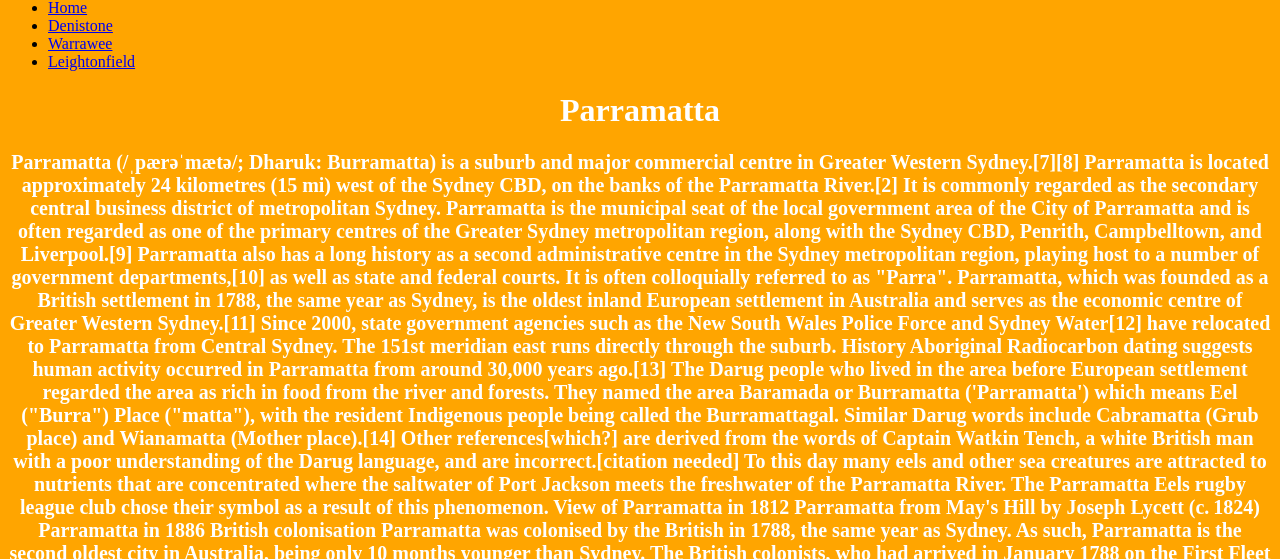
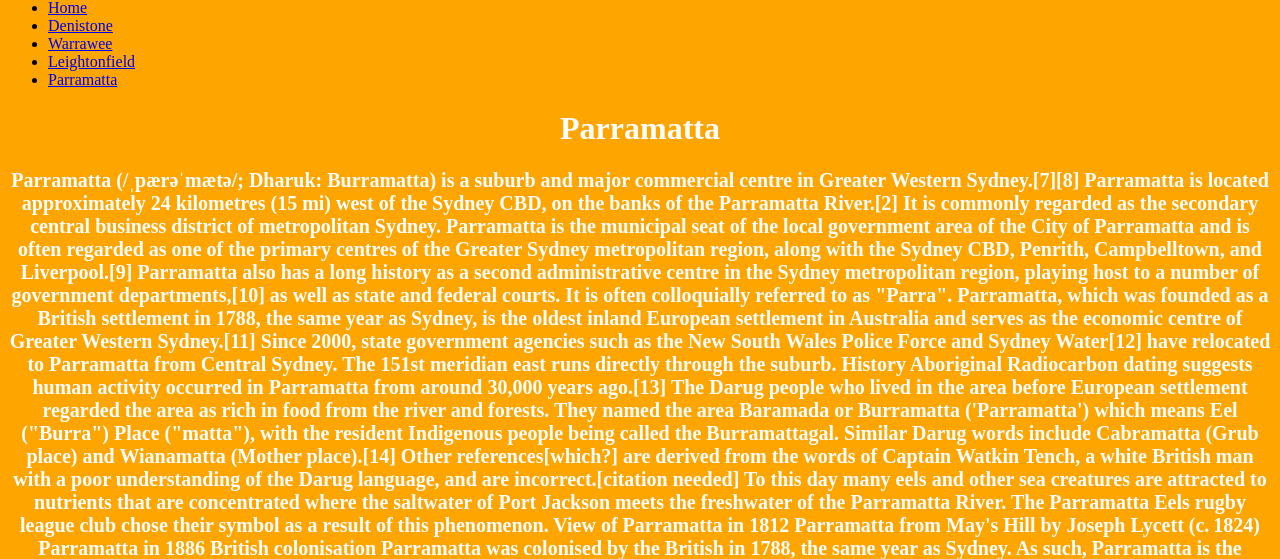
Before and after one commit to KingOfPopMJ1/KingOfPopMJ1.github.io, a plain HTML site: page Parramatta.html in a window 1280 px wide. Shown: the part 241-800 px from the top of the page. Drawn offline with Linux system fonts and the light colour scheme.

Commit message:
added parramatta(properly)

```diff
--- a/Parramatta.html
+++ b/Parramatta.html
@@ -27,6 +27,8 @@
     <li><a href="denistone.html">Denistone</a></li>
     <li><a href="warrawee.html">Warrawee</a></li>
     <li><a href="leightonfield.html">Leightonfield</a></li>
+     <li><a href="Parramatta.html">Parramatta</a></li>
+
 
   </ul>
   <h1>Parramatta<h1>
```
Also changed, not shown: denistone.html (+2 -0 lines), index.html (+2 -0 lines), leightonfield.html (+2 -0 lines), warrawee.html (+2 -0 lines).
